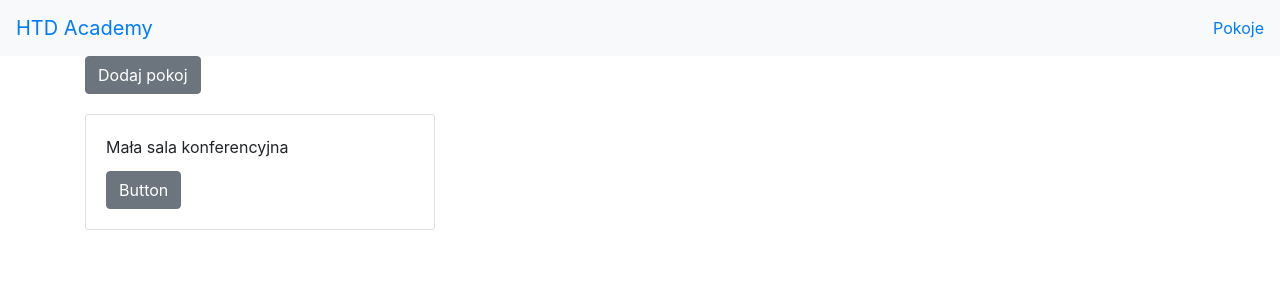
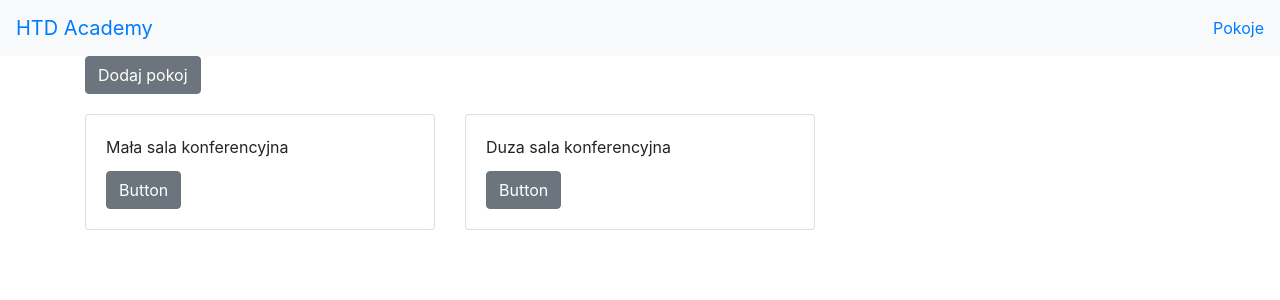
Before and after one commit to dskoneczny/react-ts-workshops, a React (Create React App) app: page /rooms in a window 1280 px wide. Shown: the top 300 px of the page. Built offline with nearby package versions, Linux system fonts and the light colour scheme.

Commit message:
Add props

```diff
--- a/src/containers/RoomsPage/index.tsx
+++ b/src/containers/RoomsPage/index.tsx
@@ -2,37 +2,22 @@ import React from 'react';
 import { connect } from 'react-redux'
 import { Container, Row, Card, CardBody, CardTitle, Button, Col } from 'reactstrap';
 import SingleRoom from '../../components/SingleRoom';
-import { RoomReducerState } from '../../reducers/roomReducer';
+import { RoomReducerState, Room } from '../../reducers/roomReducer';
 
-export class RoomsPage extends React.Component {
-  public state = {
-    rooms: [
-      {
-        id: 0,
-        name: 'Mała sala konferencyjna',
-      },
-    ],
-  };
+interface RoomsPageProps {
+  rooms: Room[]
+}
 
+export class RoomsPage extends React.Component<RoomsPageProps> {
   public addRoom = () => {
-    const rooms = this.state.rooms;
 
-    rooms.push({
-      id: this.state.rooms.length,
-      name: 'Nowa sala',
-    });
-
-    this.setState({
-      rooms,
-    });
   }
-
   public render() {
     return (
       <Container>
         <Button style={{marginBottom: 20}} onClick={this.addRoom}>Dodaj pokoj</Button>
         <Row>
-          {this.state.rooms.map((item) => {
+          {this.props.rooms.map((item) => {
             return (
               <SingleRoom key={item.id} name={item.name} />
             );
```
